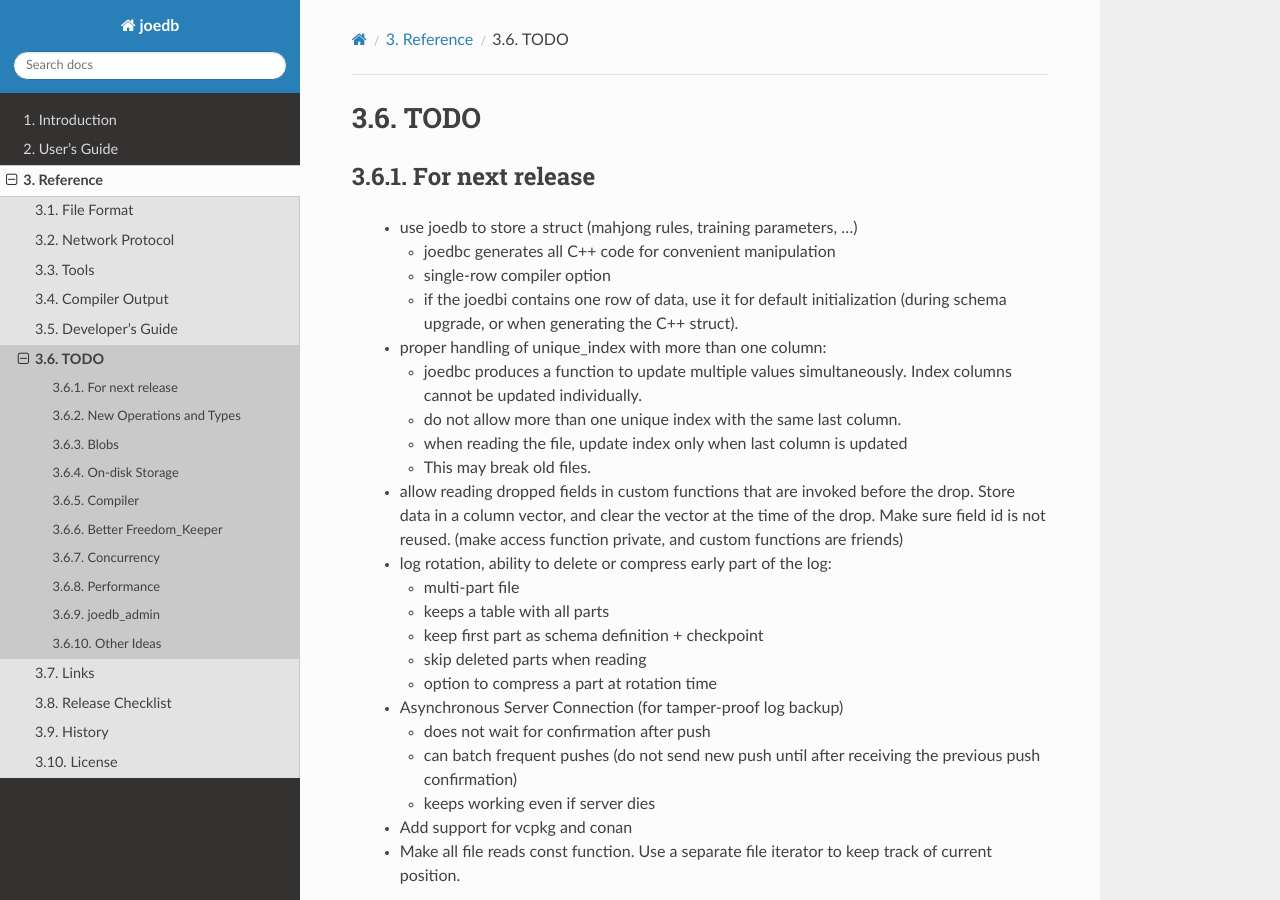
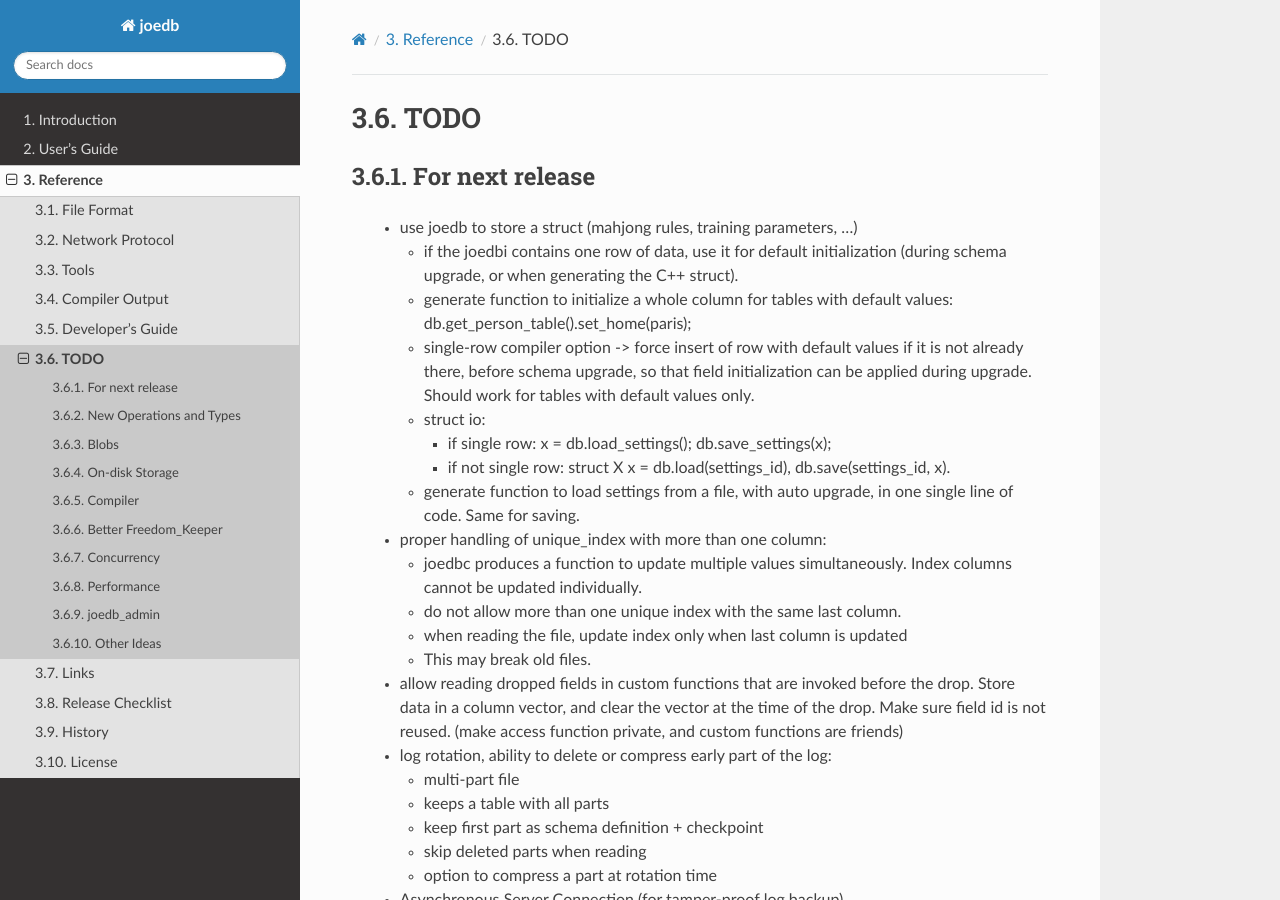
Before and after one commit to Remi-Coulom/joedb, a Sphinx documentation site: the page built from doc/source/todo.rst, in a window 1280 px wide and 900 px high. Built offline with Sphinx 7.4.7 and the Read the Docs theme 2.0.0, drawn with Linux system fonts in a browser that asks for light colours; formulas are drawn with MathJax 3.

Commit message:
Getting ready for default-value initialization in joedbc

```diff
--- a/doc/source/todo.rst
+++ b/doc/source/todo.rst
@@ -5,10 +5,20 @@
 ----------------
  - use joedb to store a struct (mahjong rules, training parameters, ...)
 
-   - joedbc generates all C++ code for convenient manipulation
-   - single-row compiler option
    - if the joedbi contains one row of data, use it for default initialization
      (during schema upgrade, or when generating the C++ struct).
+   - generate function to initialize a whole column for tables with default
+     values: db.get_person_table().set_home(paris);
+   - single-row compiler option -> force insert of row with default values if
+     it is not already there, before schema upgrade, so that field
+     initialization can be applied during upgrade. Should work for tables with
+     default values only.
+   - struct io:
+
+     - if single row: x = db.load_settings(); db.save_settings(x);
+     - if not single row:  struct X x = db.load(settings_id), db.save(settings_id, x).
+   - generate function to load settings from a file, with auto upgrade, in one
+     single line of code. Same for saving.
 
  - proper handling of unique_index with more than one column:
 
```
Also changed, not shown: 3 other files.
